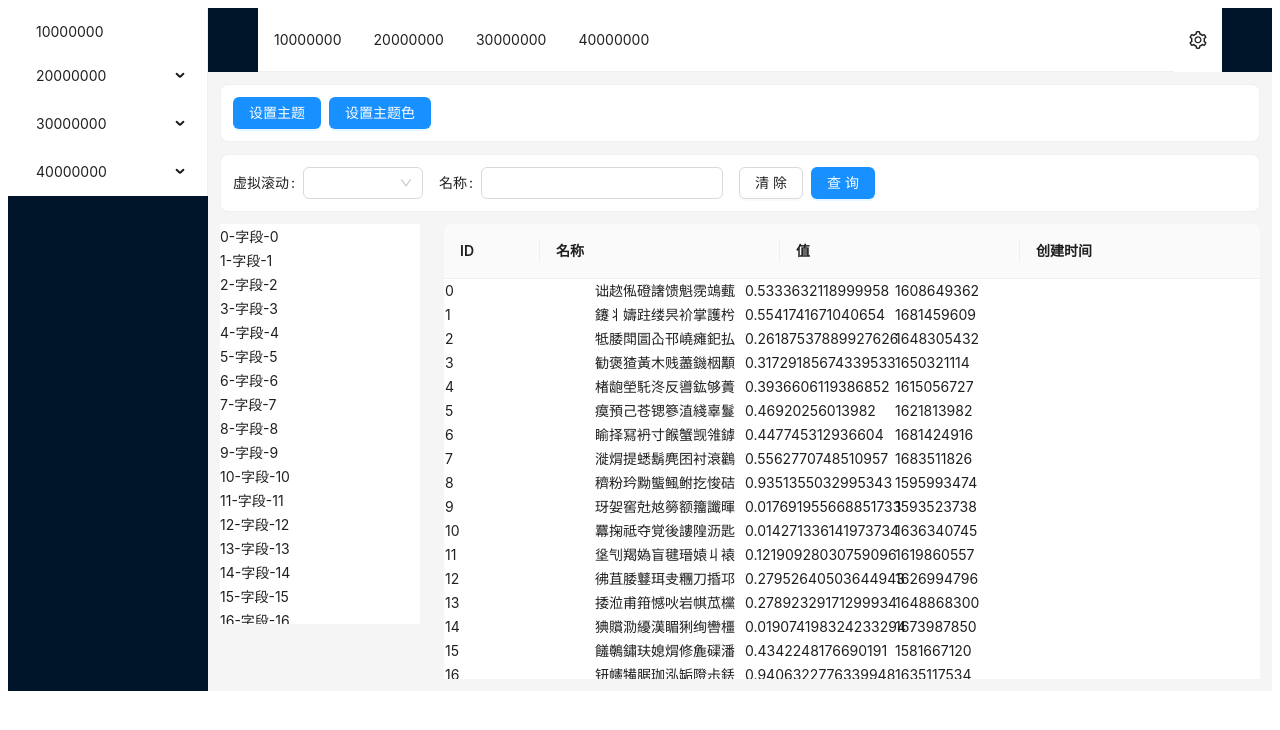
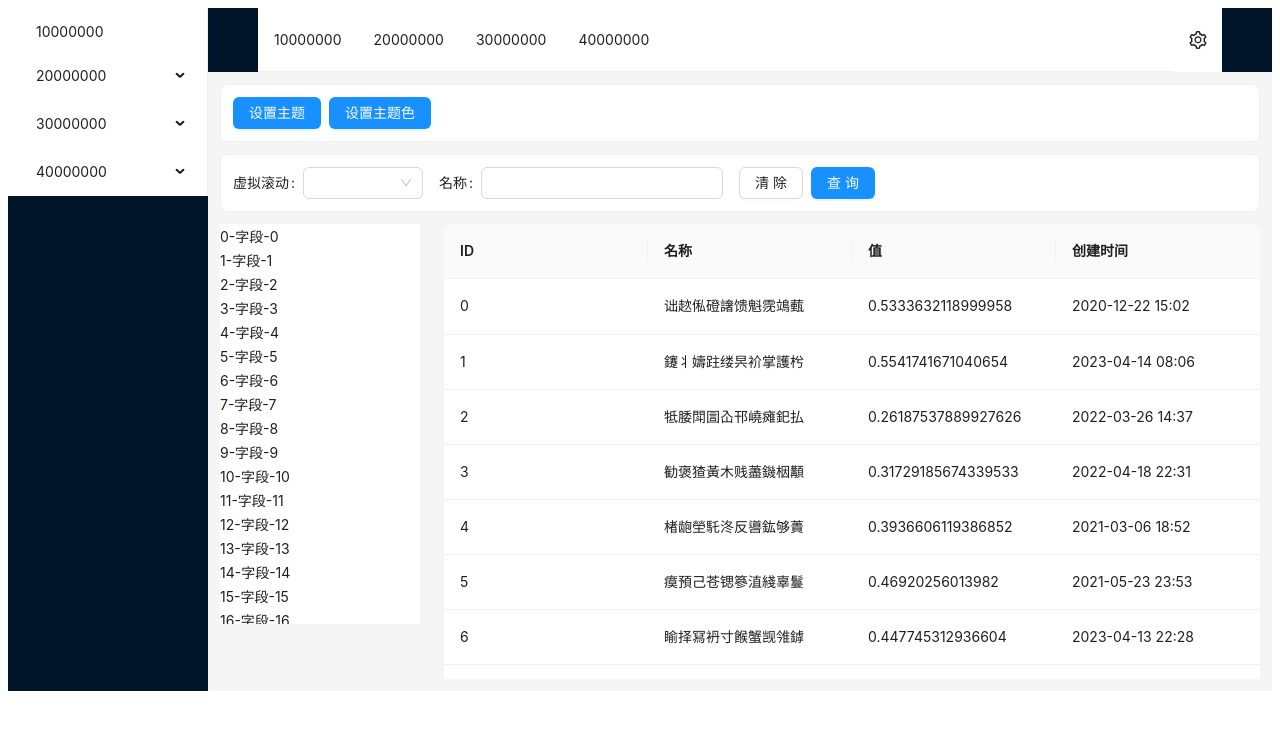
Before and after one commit to li88qq/vue-layout, a Vue app: page / in a window 1280 px wide. Shown: the top 730 px of the page. Built offline with nearby package versions, Linux system fonts and the light colour scheme.

Commit message:
实现表格虚拟滚动测试

```diff
--- a/src/layouts/default/index.vue
+++ b/src/layouts/default/index.vue
@@ -197,7 +197,7 @@ const timestampFormat = (timestamp)=>{
 
 //表格列
 const columns = [
-  {dataIndex: 'id', title: 'ID',width:60},
+  {dataIndex: 'id', title: 'ID',width:150},
   {dataIndex: 'name', title: '名称',width:150},
   {dataIndex: 'value', title: '值',width:150},
   {dataIndex: 'createDate', title: '创建时间',customRender:({text})=>timestampFormat(text),width:150},
@@ -212,14 +212,14 @@ const tableRt = reactive({
   scroll:{
     y:400,
   },
-  components: {
-    body: (rawData,{scrollbarSize, ref, onScroll})=>{
-      if(rawData.length===0){
-        return h('div');
-      }
-      return h(VirtualTable,{rawData});
+  //自定义内容
+  components:{
+    body: (rawData)=>{
+      const defaultConfig = {showHeader:false,dataSource:[],components:undefined,scroll: {}}
+      const config = {...tableRt,...defaultConfig}
+      return h(VirtualTable, {config,rawData})
     }
-  },
+  }
 })
 
 //随机字符,40869 - 19968
--- a/src/layouts/default/virtualtable/index.vue
+++ b/src/layouts/default/virtualtable/index.vue
@@ -1,14 +1,17 @@
 <template>
   <div ref="scrollRef" class="scroll-wrapper">
-    <table>
-      <tbody class="scroll" :style="{height:`${rawData.length * 24}px`}">
-      <tr v-for="item in virtualList" :key="item['id']" class="scroll-item" :style="{top:`${item['id']*itemHeight}px`}">
-        <template v-for="column in item" :key="column">
-          <td :style="{width: `150px`}">{{ column }}</td>
-        </template>
-      </tr>
-      </tbody>
-    </table>
+    <a-table v-bind="props.config" :data-source="virtualList" :style="{height:`${rawData.length * 55}px`}" class="scroll"
+             :rowClassName="rowClassName" :customRow="customRow">
+    </a-table>
+    <!--    <table>-->
+    <!--      <tbody class="scroll" :style="{height:`${rawData.length * 24}px`}">-->
+    <!--      <tr v-for="item in virtualList" :key="item['id']" class="scroll-item" :style="{top:`${item['id']*itemHeight}px`}">-->
+    <!--        <template v-for="column in item" :key="column">-->
+    <!--          <td :style="{width: `150px`}">{{ column }}</td>-->
+    <!--        </template>-->
+    <!--      </tr>-->
+    <!--      </tbody>-->
+    <!--    </table>-->
   </div>
 </template>
 <script setup lang="ts">
@@ -16,27 +19,51 @@ import {computed, ref, unref} from 'vue'
 import {useScroll} from '@vueuse/core'
 
 const props = defineProps({
+  config:{
+    type:Object,
+    default:()=>{}
+  },
   rawData: {
     type: Array,
     default: () => []
   }
 })
 
+//行列名
+const rowClassName = ()=>{
+  return 'scroll-item';
+}
+
+//自定义行
+const customRow = (record,index)=>{
+  const startIndex = unref(getStartIndex)
+  const top = (startIndex+index)*itemHeight
+  return {
+    style: {
+      top:`${top}px`,
+    }
+  }
+}
+
+//获取第一行索引
+const getStartIndex = computed(()=>{
+  const scrollY = unref(y);//滚动y
+  return  Math.floor(scrollY / itemHeight);//开始索引
+})
 
 //虚拟列表组件引用
 const scrollRef = ref<HTMLElement | null>(null);
 //虚拟列表y滚动
 const {y} = useScroll(scrollRef);
 //虚拟列表元素高度
-const itemHeight = 24;
+const itemHeight = 55;
 //滚动容器高度
 const scrollHeight = 400;
 
 //虚拟列表数据
 const virtualList = computed(() => {
   const dataArray = props.rawData as any as [];
-  const scrollY = unref(y);//滚动y
-  const startIndex = Math.floor(scrollY / itemHeight);//开始索引
+  const startIndex = unref(getStartIndex);//开始索引
   const totalSize = Math.ceil(scrollHeight / itemHeight);//滚动容器内最多显示数量
   let endIndex = startIndex + totalSize;//结束索引
   endIndex = Math.min(endIndex, dataArray.length);//防止数组下标越界
@@ -57,12 +84,14 @@ const virtualList = computed(() => {
   position: relative;
 }
 
-.scroll-item {
-  height: 24px;
+::v-deep(.scroll-item){
+  position: absolute;
+  width: 100%;
   display: flex;
   flex-direction: row;
-  justify-content: center;
-  align-items: center;
-  position: absolute;
+}
+
+::v-deep(.ant-table-cell){
+  flex: 1;
 }
 </style>
```
